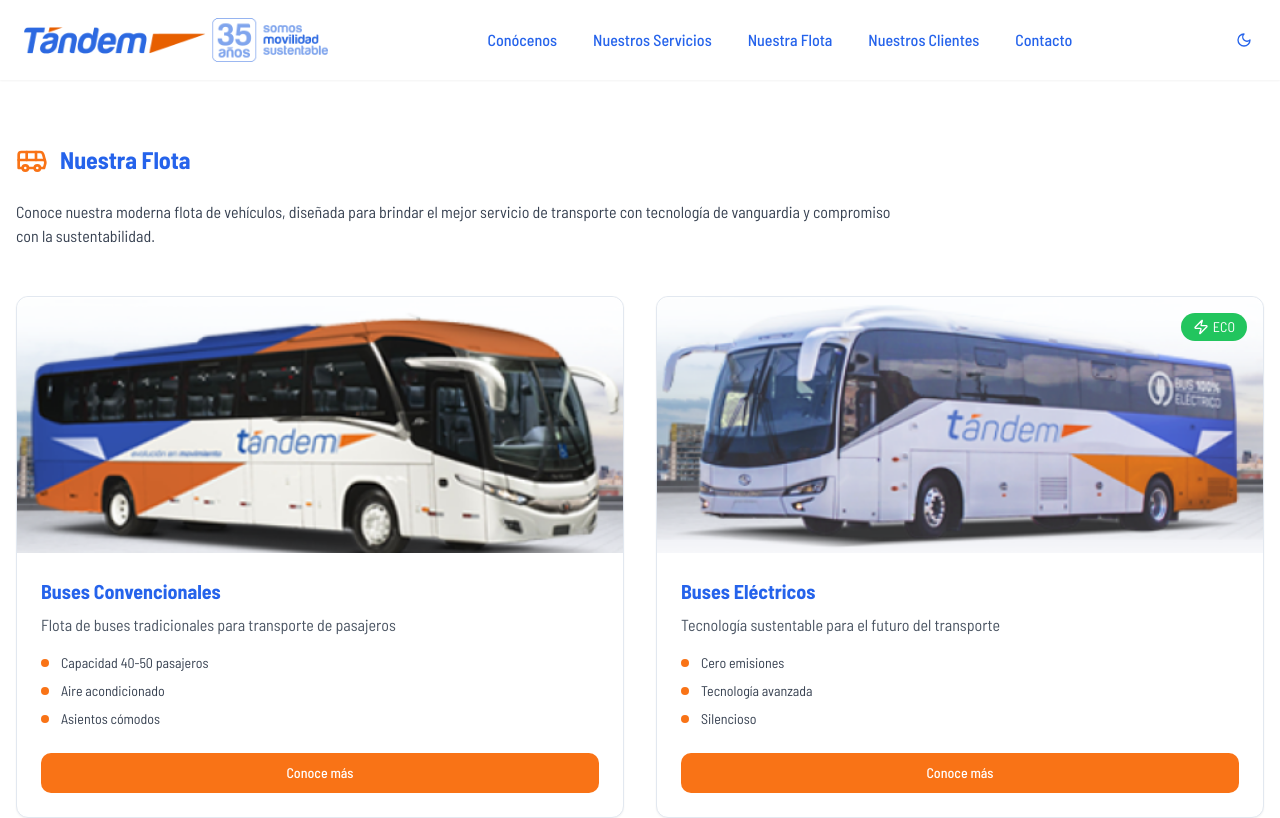
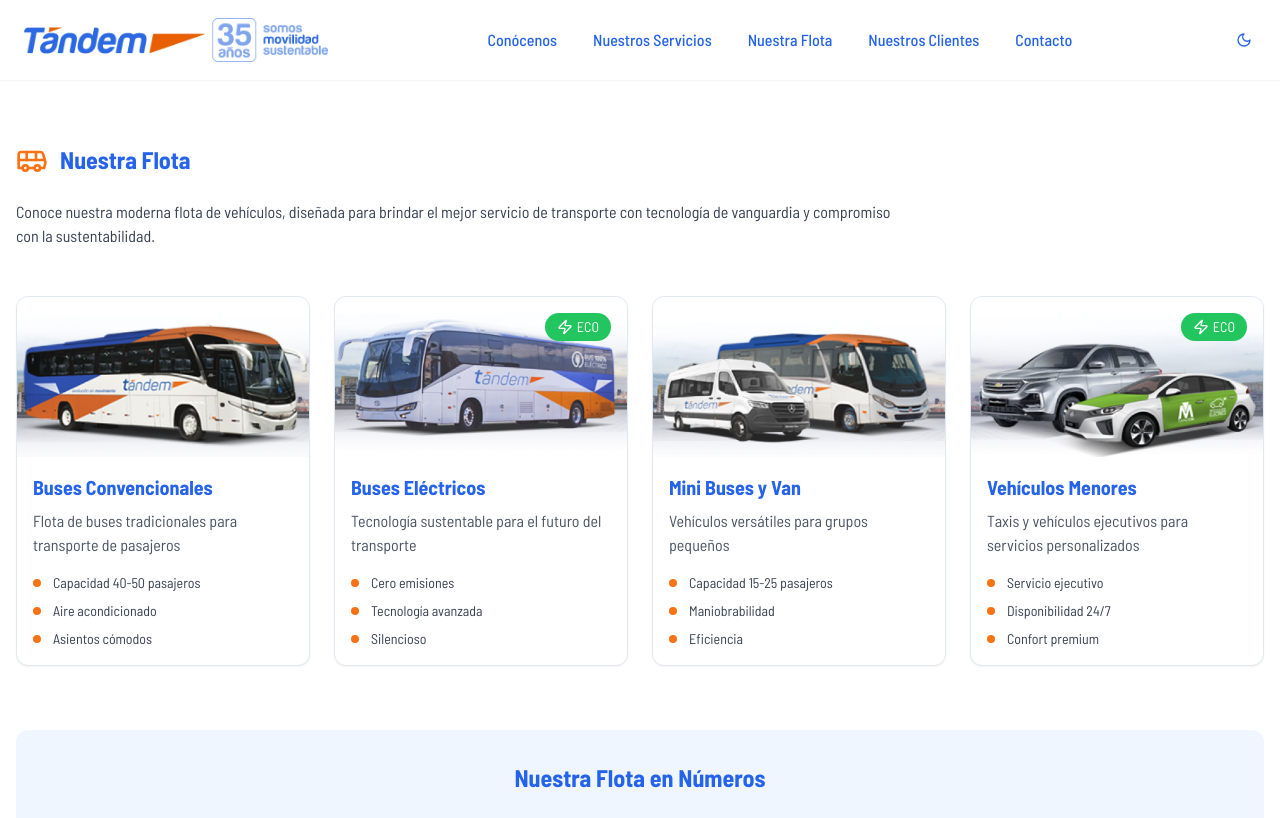
Before and after one commit to dorian-cesar/tandem-industrial-web, a Next.js app: page /nuestra-flota in a window 1280 px wide. Shown: the top 818 px of the page. Built offline with nearby package versions, Linux system fonts and the light colour scheme.

Commit message:
fix: mejorar la estructura y estilo de la sección de flota

```diff
--- a/app/nuestra-flota/page.tsx
+++ b/app/nuestra-flota/page.tsx
@@ -59,11 +59,11 @@ export default function NuestraFlotaPage() {
           </p>
 
           {/* Fleet Grid */}
-          <div className="grid md:grid-cols-2 lg:grid-cols-2 gap-8">
+          <div className="grid grid-cols-1 sm:grid-cols-2 md:grid-cols-3 lg:grid-cols-4 gap-6">
             {fleet.map((vehicle, index) => (
               <Card
                 key={index}
-                className="cursor-pointer hover:shadow-lg transition-all duration-300 relative"
+                className="hover:shadow-lg transition-all duration-300 relative"
               >
                 {vehicle.badge && (
                   <div className="absolute top-4 right-4 bg-green-500 text-white px-3 py-1 rounded-full text-sm z-10 flex items-center gap-1">
@@ -76,16 +76,16 @@ export default function NuestraFlotaPage() {
                     src={vehicle.image}
                     alt={vehicle.title}
                     width={400}
-                    height={300}
-                    className="w-full h-64 object-cover rounded-t-lg"
+                    height={250}
+                    className="w-full h-40 object-cover rounded-t-lg"
                   />
-                  <div className="p-6">
+                  <div className="p-4">
                     <h3 className="text-xl font-bold text-blue-600 mb-2">
                       {vehicle.title}
                     </h3>
                     <p className="text-gray-600 mb-4">{vehicle.description}</p>
 
-                    <ul className="space-y-2 mb-6">
+                    <ul className="space-y-2">
                       {vehicle.features.map((feature, featureIndex) => (
                         <li
                           key={featureIndex}
@@ -96,10 +96,6 @@ export default function NuestraFlotaPage() {
                         </li>
                       ))}
                     </ul>
-
-                    <Button className="w-full bg-orange-500 hover:bg-orange-600 text-white">
-                      Conoce más
-                    </Button>
                   </div>
                 </CardContent>
               </Card>
```
